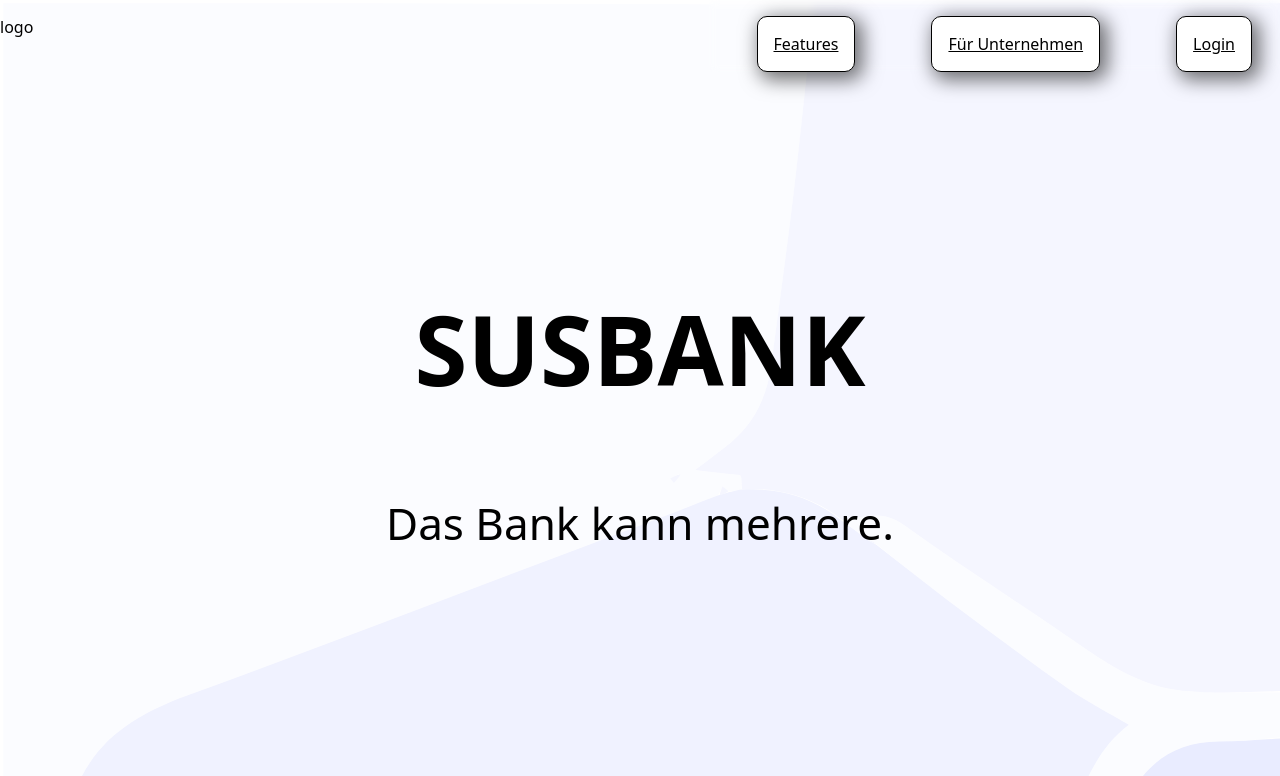
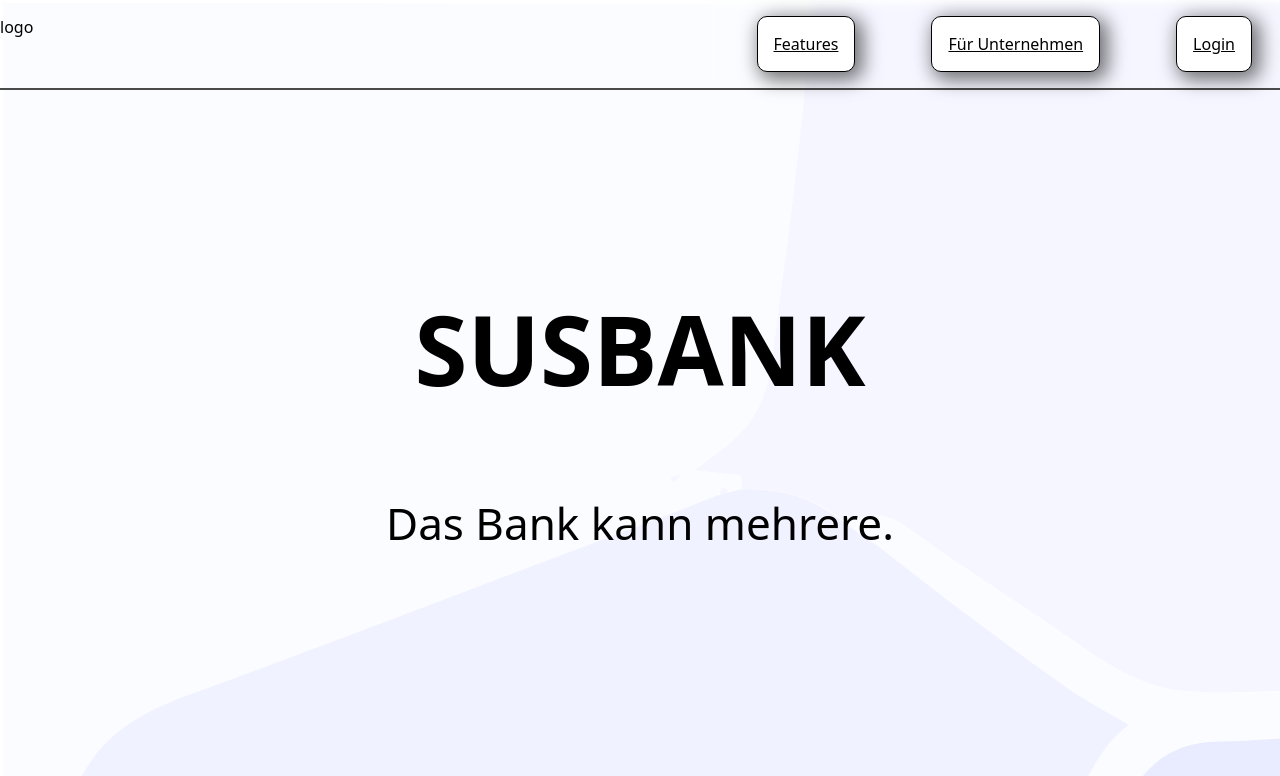
Before and after one commit to gsgdev/gaukeley-frontend, a SvelteKit app: page / in a window 1280 px wide. Shown: the top 776 px of the page. Built offline with nearby package versions, Linux system fonts and the light colour scheme.

Commit message:
added a line under the desktop nav

```diff
--- /dev/null
+++ b/src/components/Line.svelte
@@ -0,0 +1,17 @@
+<p></p>
+
+<style>
+	* {
+		display: none;
+	}
+	@media (min-width: 800px) {
+		p {
+			display: block;
+			height: 1px;
+			border: 0;
+			border-top: 2px solid rgb(74, 74, 74);
+			margin: auto 0 auto 0;
+			padding: 0;
+		}
+	}
+</style>
--- a/src/components/Navbar.svelte
+++ b/src/components/Navbar.svelte
@@ -139,6 +139,7 @@
 			margin-left: 3rem;
 			border-radius: 10px;
 			margin-top: 1rem;
+			margin-bottom: 1rem;
 			margin-right: 1.75rem;
 			-webkit-box-shadow: 5px 5px 19px 3px rgba(0, 0, 0, 0.55);
 			box-shadow: 5px 5px 19px 3px rgba(0, 0, 0, 0.55);
--- a/src/routes/+page.svelte
+++ b/src/routes/+page.svelte
@@ -2,14 +2,14 @@
 	import Navbar from '../components/Navbar.svelte';
 	import Hero from '../components/Hero.svelte';
 	import Qualities from '../components/Qualities.svelte';
-
+	import Line from '../components/Line.svelte';
 </script>
 
 <div class="body">
 	<Navbar />
 
 	<Hero />
-
+	<Line />
 	<div class="content-wrapper">
 		<Qualities />
 	</div>
```
Also changed, not shown: src/routes/dashboard/+page.svelte (added).
